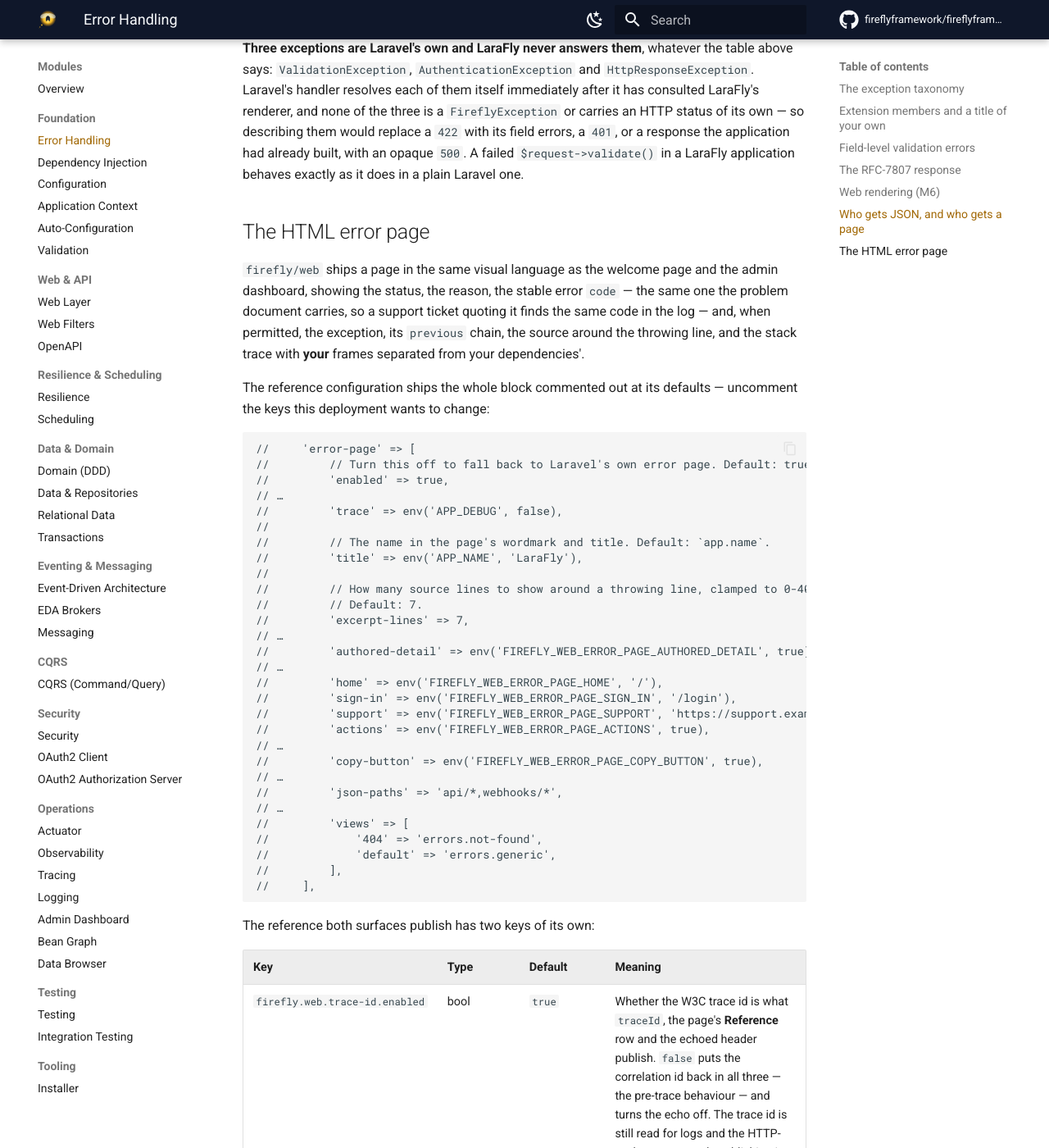
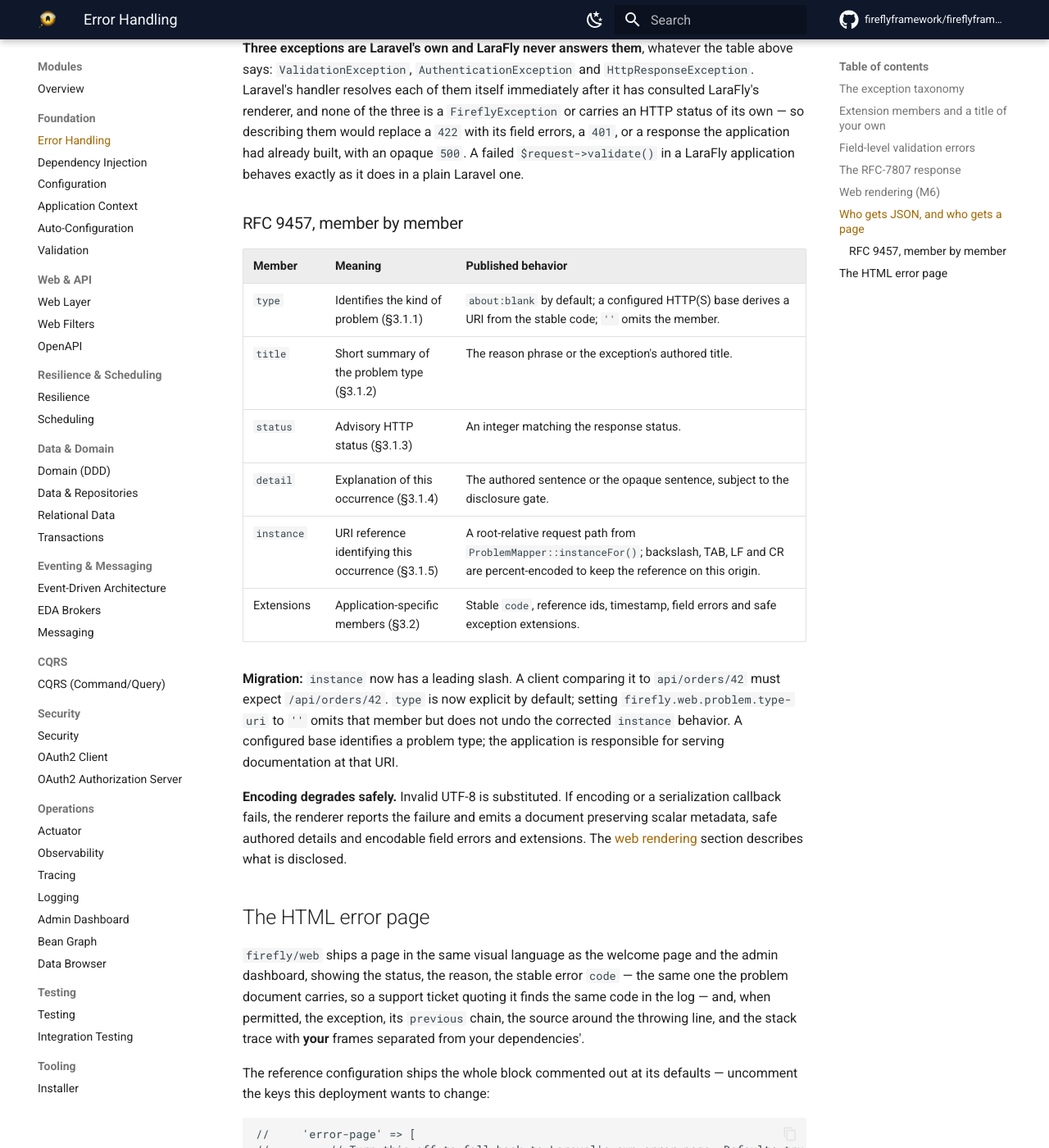
Before and after one commit to fireflyframework/fireflyframework-php, an MkDocs documentation site: the page built from docs/modules/error-handling.md, in a window 1280 px wide and 1400 px high, scrolled down 7962 px. Shown: the whole window at 82% size. Built offline with MkDocs 1.6.1 and Material for MkDocs 9.7.7, drawn with Linux system fonts in a browser that asks for light colours; comment, search, counter and statistics services are not loaded; some of the changed text lies outside the part shown.

Commit message:
docs(web): finish the error surface reference and migration guide
The live tree already documents all nine configuration keys, unlike the stale task-12 insertion steps. Preserve those entries, describe encoding degradation and mobile wrapping as implemented, and explicitly reject unreadable screenshots before measuring them.

````diff
--- a/docs/modules/error-handling.md
+++ b/docs/modules/error-handling.md
@@ -303,6 +303,26 @@
 field errors, a `401`, or a response the application had already built, with an opaque `500`. A failed
 `$request->validate()` in a LaraFly application behaves exactly as it does in a plain Laravel one.
 
+### RFC 9457, member by member
+
+| Member | Meaning | Published behavior |
+|---|---|---|
+| `type` | Identifies the kind of problem (§3.1.1) | `about:blank` by default; a configured HTTP(S) base derives a URI from the stable code; `''` omits the member. |
+| `title` | Short summary of the problem type (§3.1.2) | The reason phrase or the exception's authored title. |
+| `status` | Advisory HTTP status (§3.1.3) | An integer matching the response status. |
+| `detail` | Explanation of this occurrence (§3.1.4) | The authored sentence or the opaque sentence, subject to the disclosure gate. |
+| `instance` | URI reference identifying this occurrence (§3.1.5) | A root-relative request path from `ProblemMapper::instanceFor()`; backslash, TAB, LF and CR are percent-encoded to keep the reference on this origin. |
+| Extensions | Application-specific members (§3.2) | Stable `code`, reference ids, timestamp, field errors and safe exception extensions. |
+
+**Migration:** `instance` now has a leading slash. A client comparing it to `api/orders/42` must expect
+`/api/orders/42`. `type` is now explicit by default; setting `firefly.web.problem.type-uri` to `''` omits
+that member but does not undo the corrected `instance` behavior. A configured base identifies a problem
+type; the application is responsible for serving documentation at that URI.
+
+**Encoding degrades safely.** Invalid UTF-8 is substituted. If encoding or a serialization callback fails,
+the renderer reports the failure and emits a document preserving scalar metadata, safe authored details
+and encodable field errors and extensions. The [web rendering](#web-rendering-m6) section describes what is disclosed.
+
 ## The HTML error page
 
 `firefly/web` ships a page in the same visual language as the welcome page and the admin dashboard, showing
@@ -347,10 +367,26 @@
 //     ],
 ```
 
-The reference both surfaces publish has two keys of its own:
+The error surfaces and their shared reference use these configuration keys:
 
 | Key | Type | Default | Meaning |
 |---|---|---|---|
+| `firefly.web.error-page.enabled` | bool | `true` | Off falls back to Laravel's own error page. It gates RENDERING, not recognition: the security entry point still knows a browser from a client. |
+| `firefly.web.error-page.trace` | bool | `app.debug` | Whether the page carries the exception, its file and line, a source excerpt and the stack trace. Enforced where the report is BUILT. |
+| `firefly.web.error-page.title` | string | `app.name` | The name in the wordmark and the `<title>`. |
+| `firefly.web.error-page.excerpt-lines` | int | `7` (0–40) | Source lines around a throwing line. |
+| `firefly.web.error-page.max-frames` | int | `40` (1–500) | The most frames the page BUILDS. A trim in the report, before markup; your own frames are kept first, and the header says "30 of 104 frames". |
+| `firefly.web.error-page.json-paths` | string (CSV) | `api/*` | Path patterns answered as problem+json whatever the caller asked for. Checked before the `Accept` header. |
+| `firefly.web.error-page.views` | array | `[]` | Your own Blade view per status, or `default`. Bound by the same `trace` gate; a view that throws falls back to the built-in page. |
+| `firefly.web.error-page.home` | string | `/` | The "Go home" target. Scheme-guarded — see below. `''` offers no link. |
+| `firefly.web.error-page.sign-in` | string | `''` | The 401's "Sign in" target. Scheme-guarded. Offered on a 401 and on nothing else. |
+| `firefly.web.error-page.support` | string | `''` | The "Contact support" target. Scheme-guarded. |
+| `firefly.web.error-page.actions` | bool | `true` | Whether the page offers any navigation at all. |
+| `firefly.web.error-page.copy-button` | bool | `true` | The Reference cell's Copy button — the page's only script, shipped `hidden` and revealed by it. |
+| `firefly.web.error-page.authored-detail` | bool | `true` | Whether the production lede is the sentence problem+json publishes for the same failure. |
+| `firefly.web.error-page.problem-fallback` | bool | `true` | Whether clients asking for wildcard, absent or unsupported Accept types get problem+json; withdrawn when the page is disabled. |
+| `firefly.web.problem.disclose` | bool | `false` | Whether an UNHANDLED throwable's own message may appear in `detail`. Follows nothing — not `app.debug`, not `trace`. |
+| `firefly.web.problem.type-uri` | string | `about:blank` | RFC 9457 `type`: that literal, `''` to omit the member, or a base URI from which the stable `code` derives one. |
 | `firefly.web.trace-id.enabled` | bool | `true` | Whether the W3C trace id is what `traceId`, the page's **Reference** row and the echoed header publish. `false` puts the correlation id back in all three — the pre-trace behaviour — and turns the echo off. The trace id is still read for logs and the HTTP-exchange row; only publishing it stops. |
 | `firefly.web.trace-id.header` | string | `X-Trace-Id` | The response header the trace id is echoed on, beside `X-Correlation-Id` and never in place of it. `''` disables the echo and leaves the document and the page untouched. It is deliberately **not** W3C `traceresponse`, which LaraFly does not implement. |
 
@@ -416,3 +452,11 @@
 **It is not a Blade view itself.** The built-in page is assembled as a string with no container lookups, no
 view factory and no network font, because the failure being explained may *be* the view layer. String
 building is not the elegant choice; it is the one that still works when nothing else does.
+
+**The stack puts your code first.** Application frames precede one native dependency disclosure. Frame
+summaries keep the index, package, directory, filename, line and call on one line on desktop; narrow screens
+place the call on a second line. Only one source excerpt
+opens at a time, using native `details` behavior without JavaScript. `firefly.web.error-page.max-frames`
+limits the frames assembled, with application frames taking priority; counts disclose any truncation.
+`SourcePaths` removes literal and realpath-normalized roots, then uses roots inferred from vendor frames.
+This also handles symlinked deployments and harnesses whose application root sits inside a vendor tree.
````
Also changed, not shown: CHANGELOG.md (+24 -0 lines), docs/modules/web.md (+5 -0 lines), 1 other file.
